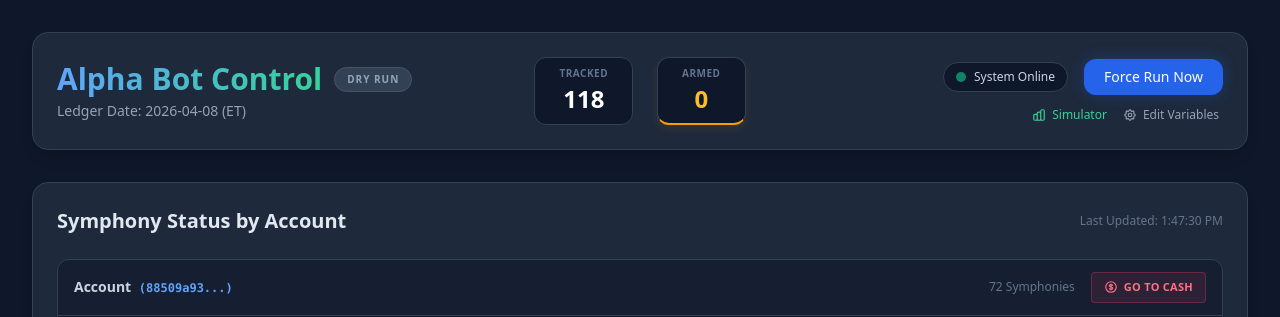
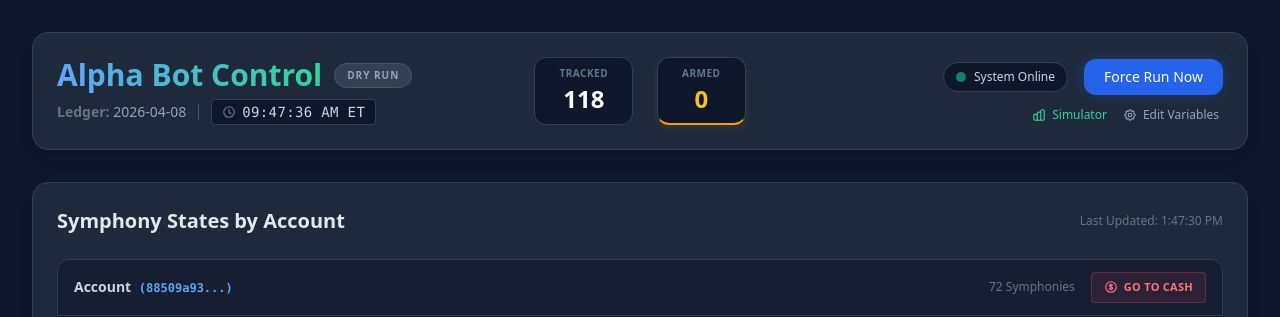
Before and after one commit to Jope31/AlphaBot, a Flask app: page / in a window 1280 px wide. Shown: the top 317 px of the page. Run offline with Flask 3, Linux system fonts and the light colour scheme; some libraries are stand-ins or nearby versions.

Commit message:
Update index.html

```diff
--- a/templates/index.html
+++ b/templates/index.html
@@ -16,7 +16,7 @@
 
     <div class="max-w-7xl mx-auto relative">
         <header class="flex justify-between items-center mb-8 bg-slate-800 p-6 rounded-2xl shadow-lg border border-slate-700">
-            <!-- Left: Branding -->
+            <!-- Left: Branding & Clocks -->
             <div class="w-1/3">
                 <div class="flex items-center gap-3 mb-1">
                     <h1 class="text-3xl font-bold bg-clip-text text-transparent bg-gradient-to-r from-blue-400 to-emerald-400">
@@ -27,7 +27,14 @@
                         DRY RUN
                     </div>
                 </div>
-                <p class="text-slate-400 text-sm" id="state-date">Loading date...</p>
+                <div class="flex items-center gap-3 mt-1.5">
+                    <p class="text-slate-400 text-sm" id="state-date">Ledger: Loading...</p>
+                    <div class="h-4 w-px bg-slate-600"></div>
+                    <div class="flex items-center gap-1.5 text-slate-300 text-sm bg-slate-900 px-2.5 py-0.5 rounded border border-slate-700 shadow-inner">
+                        <svg class="w-3.5 h-3.5 text-slate-500" fill="none" stroke="currentColor" viewBox="0 0 24 24"><path stroke-linecap="round" stroke-linejoin="round" stroke-width="2" d="M12 8v4l3 3m6-3a9 9 0 11-18 0 9 9 0 0118 0z"></path></svg>
+                        <span id="ny-time" class="font-mono tracking-wide">--:--:-- ET</span>
+                    </div>
+                </div>
             </div>
 
             <!-- Center: Stats -->
@@ -70,7 +77,7 @@
 
         <div class="bg-slate-800 p-6 rounded-2xl shadow-lg border border-slate-700 min-h-[750px]">
             <div class="flex justify-between items-center mb-6">
-                <h2 class="text-xl font-semibold text-slate-200">Symphony Status by Account</h2>
+                <h2 class="text-xl font-semibold text-slate-200">Symphony States by Account</h2>
                 <span class="text-xs text-slate-500" id="last-updated">Last Updated: ---</span>
             </div>
             <div id="accounts-container" class="space-y-8"></div>
@@ -290,7 +297,22 @@
         // --- Globals ---
         let accountLabels = {};
         let globalStateCache = {};
-        let pendingAccountId = null; // Used for liquidation modal
+        let pendingAccountId = null;
+
+        // --- Clock Logic ---
+        function startNYClock() {
+            setInterval(() => {
+                const nyTime = new Date().toLocaleTimeString('en-US', {
+                    timeZone: 'America/New_York',
+                    hour: '2-digit',
+                    minute: '2-digit',
+                    second: '2-digit',
+                    hour12: true
+                });
+                const clockEl = document.getElementById('ny-time');
+                if (clockEl) clockEl.textContent = `${nyTime} ET`;
+            }, 1000);
+        }
 
         // --- UI Interactions ---
         function toggleModeUI(checkbox) {
@@ -350,7 +372,7 @@
                 const stateObj = data.state;
                 globalStateCache = stateObj; // Cache for simulator
 
-                document.getElementById('state-date').textContent = `Ledger Date: ${stateObj.date || 'Unknown'} (ET)`;
+                document.getElementById('state-date').innerHTML = `<span class="font-semibold text-slate-500">Ledger:</span> ${stateObj.date || 'Unknown'}`;
 
                 const symphonyKeys = Object.keys(stateObj).filter(k => k !== 'date');
                 let armedCount = 0;
@@ -715,6 +737,8 @@
             setTimeout(() => { notif.classList.add('hidden'); }, 4000);
         }
 
+        // Boot Sequence
+        startNYClock();
         initAccountLabels().then(() => {
             fetchState();
             setInterval(fetchState, 5000);
```
